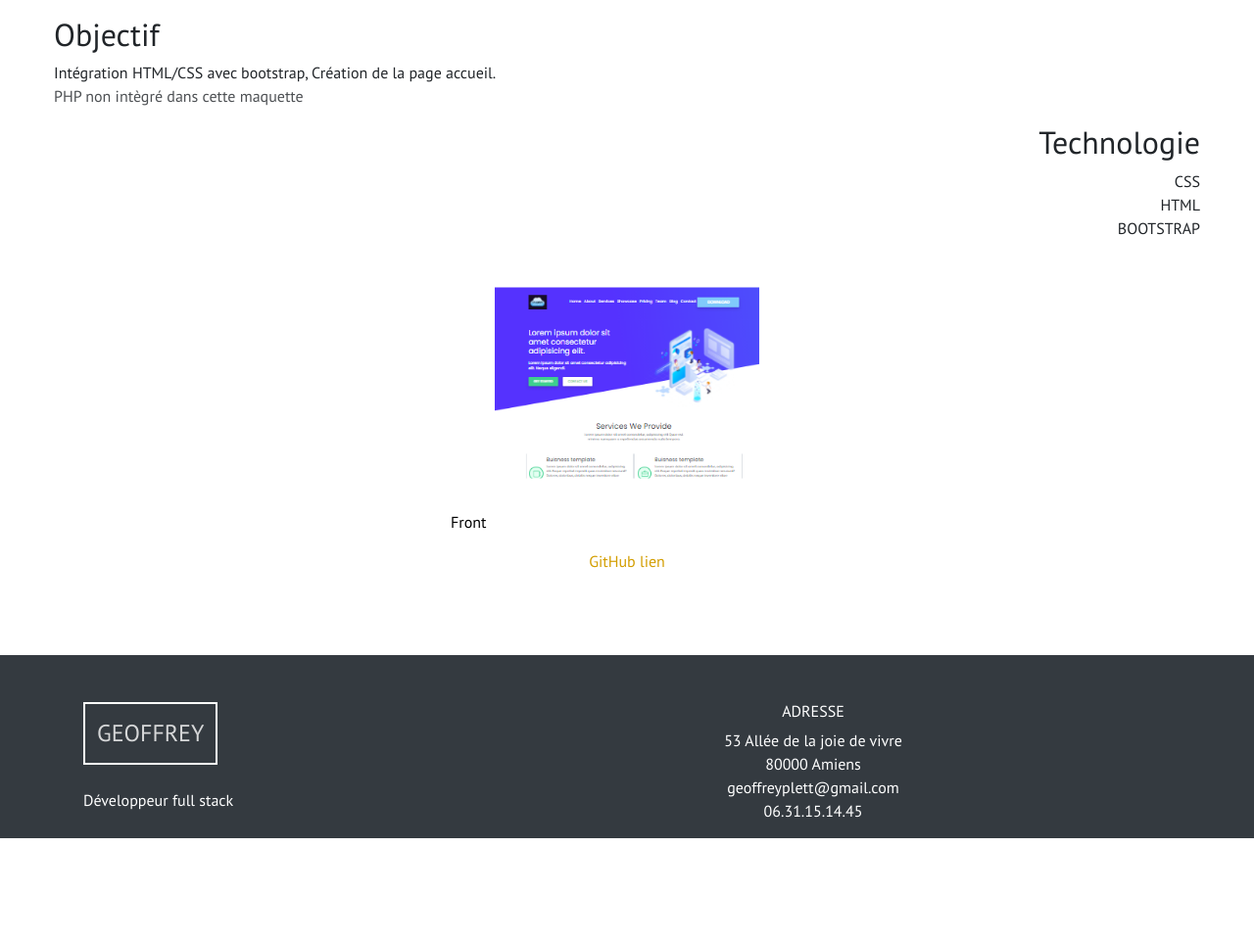
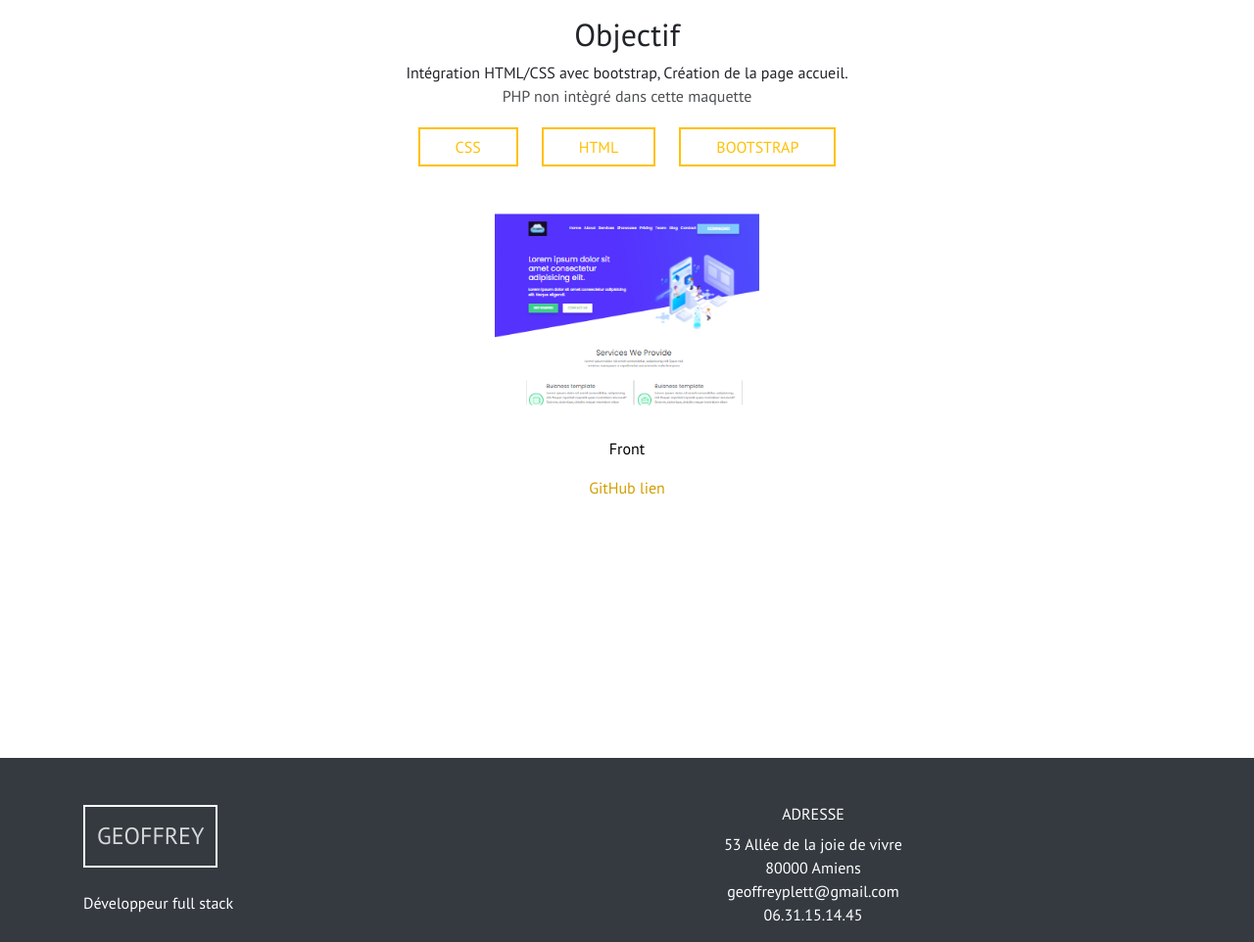
Before and after one commit to GeoffreyPlet/portfolio, a PHP site: page /projets/maquette.php in a window 1280 px wide. Shown: the part 80-1042 px from the top of the page at 98% size. Before the commit the page ends 936 px from the top, so only its background shows below. Run offline with PHP 8.4, Linux system fonts and the light colour scheme.

Commit message:
CSS et correction pages projets

```diff
--- a/Portfolio/css/style.css
+++ b/Portfolio/css/style.css
@@ -6,6 +6,12 @@ ul{
 }
 .my-color-hover{
     color: #fff;
+}
+.cadre-projets {
+    border: 2px solid #ffc107;
+    padding: 6px 36px;
+    margin: 0px 12px;
+    color: #ffc107;
 }
 .my-color-hover:hover{
     color: #ffc107;
--- a/Portfolio/projets/maquette.php
+++ b/Portfolio/projets/maquette.php
@@ -46,27 +46,31 @@
         <main class="pt-5">
             <div class="container pt-5" id="demos">
                 <div class="row flex-column">
-                    <h2>
+                    <h2 class="text-center">
                         Objectif
                     </h2>
-                    <p>Intégration HTML/CSS avec bootstrap, Création de la page accueil.
+                    <p class="text-center">Intégration HTML/CSS avec bootstrap, Création de la page accueil.
                         <br>
                         <span style="opacity:0.8;">PHP non intègré dans cette maquette</span>
                     </p>
                 </div>
                 <div class="row">
-                    <h2 class="text-right w-100">
-                        Technologie
-                    </h2>
-                    <ul class="list-group" style="width: 100%; text-align: end;">
+                    <ul class="list-group d-flex flex-row justify-content-center flex-wrap" style="width: 100%; text-align: end;">
                         <li class="list-item text-uppercase">
-                            css
+                            <div class="cadre-projets mt-1">
+                                css
+                            </div>
+
                         </li>
                         <li class="list-item text-uppercase">
-                            html
+                            <div class="cadre-projets mt-1">
+                                html
+                            </div>
                         </li>
                         <li class="list-item text-uppercase">
-                            bootstrap
+                            <div class="cadre-projets mt-1">
+                                bootstrap
+                            </div>
                         </li>
                     </ul>
                 </div>
@@ -76,7 +80,7 @@
                             <div class="cadre projet-maquette front-1">
 
                             </div>
-                            <p style="text-center">
+                            <p class="text-center">
                                 Front
                             </p>
                         </a>
@@ -90,7 +94,7 @@
     <!-- FIN MAIN  -->
 
     <!-- DEBUT footer -->
-    <footer class="bg-dark pt-5">
+    <footer class="bg-dark pt-5" style="margin-top : 180px;">
         <section class="container">
             <div class="row text-white">
                 <div class="col-lg-4">
```
Also changed, not shown: Portfolio/projets/jeux.php (+9 -10 lines), Portfolio/projets/planspluriel.php (+16 -6 lines).
